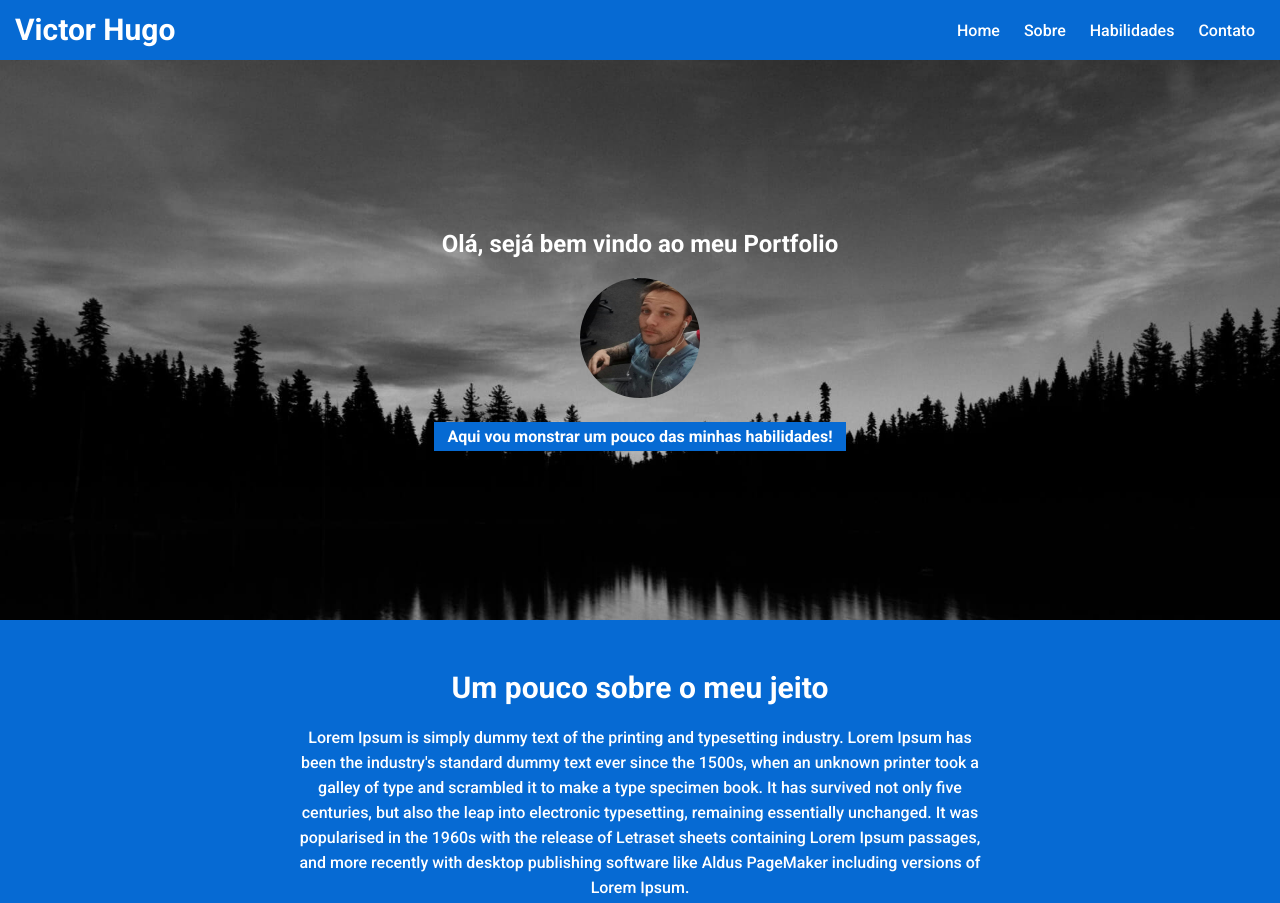
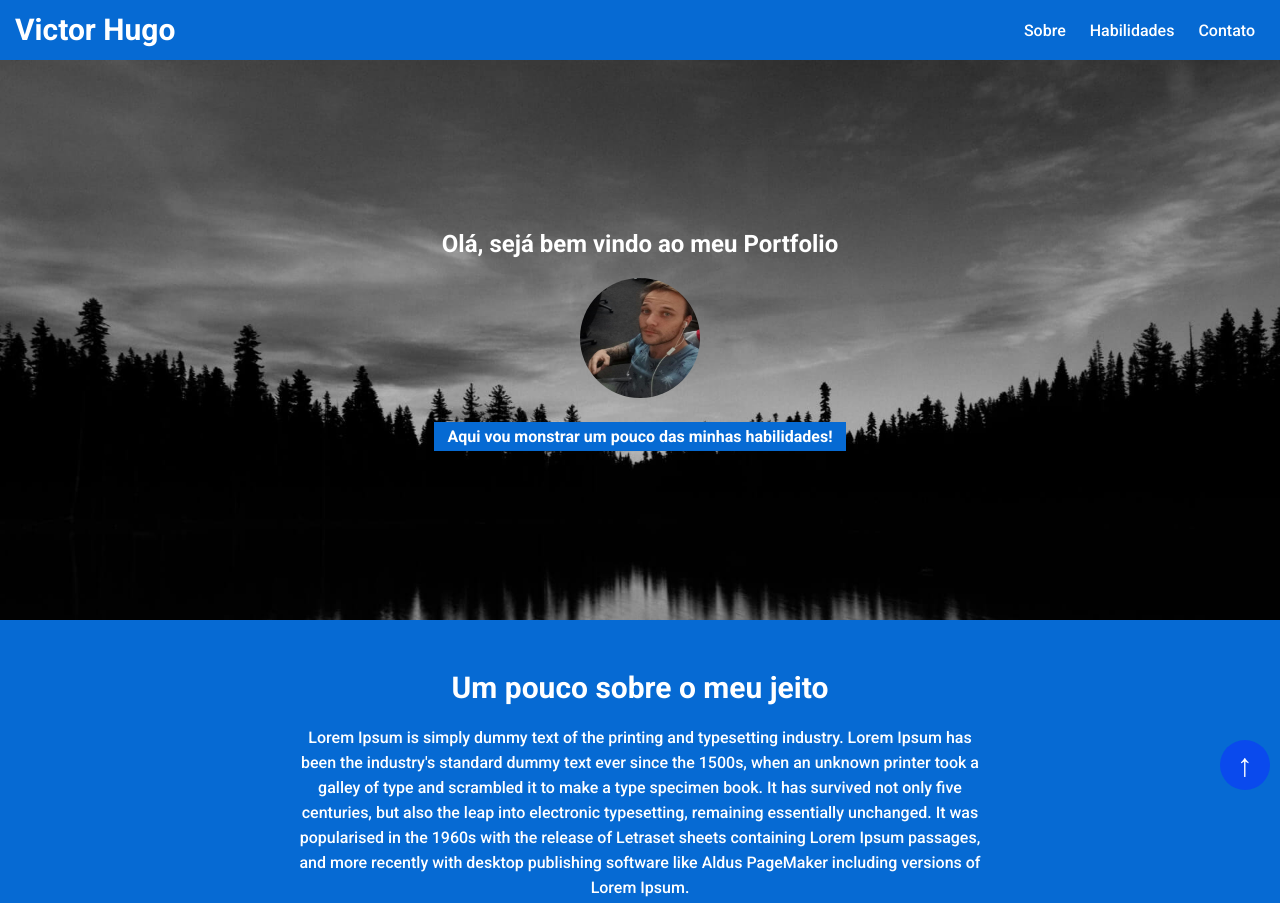
Before and after one commit to VictorTI2018/VictorTI2018.github.io, a plain HTML site: page index.html in a window 1280 px wide. Shown: the top 903 px of the page. Drawn offline with Linux system fonts and the light colour scheme.

Commit message:
#Adicionando botão para voltar ao topo

```diff
--- a/css/styles.css
+++ b/css/styles.css
@@ -12,6 +12,30 @@ h2 {
     font-size: 30px;
 }
 
+#back-to-top {
+    display: flex;
+    justify-content: center;
+    align-items: center;
+    position: fixed;
+    bottom: 10px;
+    right: 10px;
+    width: 50px;
+    height: 50px;
+    border-radius: 50%;
+    background-color: #0a4aed;
+    text-decoration: none;
+    border: none;
+}
+
+#back-to-top::after {
+    content: "↑";
+    font-size: 32px;
+    color: #FFF;
+    transition: margin-top 250ms;
+}
+#back-to-top:hover::after {
+    margin-top:-8px;
+}
 
 #navbar {
     background-color: #066ad3;
@@ -130,7 +154,7 @@ h2 {
 }
 
 .skills-container h3 {
-    color:#066ad3;
+    color: #066ad3;
     font-size: 24px;
 }
 
@@ -165,13 +189,15 @@ footer form {
     margin-right: auto;
 }
 
-footer .input-control, footer .input-textarea {
+footer .input-control,
+footer .input-textarea {
     border: none;
     padding: 15px;
     margin-bottom: 10px;
     width: 100%;
     display: block;
 }
+
 .btn-blocked {
     width: 100%;
 }
@@ -223,7 +249,9 @@ footer .input-control, footer .input-textarea {
 
 @media(max-width: 450px) {
 
-    p, input, textarea {
+    p,
+    input,
+    textarea {
         font-size: 1.2rem;
     }
 
@@ -259,11 +287,11 @@ footer .input-control, footer .input-textarea {
         width: 100%;
     }
 
-    #banner-info h1   {
+    #banner-info h1 {
         font-size: 1.2rem;
     }
 
-    #banner-info p   {
+    #banner-info p {
         font-size: 1rem;
     }
 
@@ -283,7 +311,7 @@ footer .input-control, footer .input-textarea {
     }
 
 
-    .skills-container{
+    .skills-container {
         padding: 25px
     }
 
--- a/index.html
+++ b/index.html
@@ -17,7 +17,6 @@
         <h2>Victor Hugo</h2>
         <nav>
             <ul id="navbar-list">
-                <li><a href="#navbar">Home</a></li>
                 <li><a href="#sobre">Sobre</a></li>
                 <li><a href="#habilidades">Habilidades</a></li>
                 <li><a href="#contato">Contato</a></li>
@@ -73,7 +72,7 @@
         </div>
     </section>
     <!-- Fim Skills-->
-
+    <button id="back-to-top"></button>
     <!-- Inicio Footer-->
     <footer>
         <h2>Entrar em contato</h2>
@@ -97,5 +96,5 @@
     <!-- Fim Footer-->
 
 </body>
-
+<script src="./js/index.js"></script>
 </html>
--- /dev/null
+++ b/js/index.js
@@ -0,0 +1,7 @@
+(function(){
+    var btn = document.querySelector('#back-to-top')
+
+    btn.addEventListener("click", function(){
+        window.scrollTo(0, 0)
+    })
+})()
```
Lines whose indentation alone changed are shown as unchanged.
